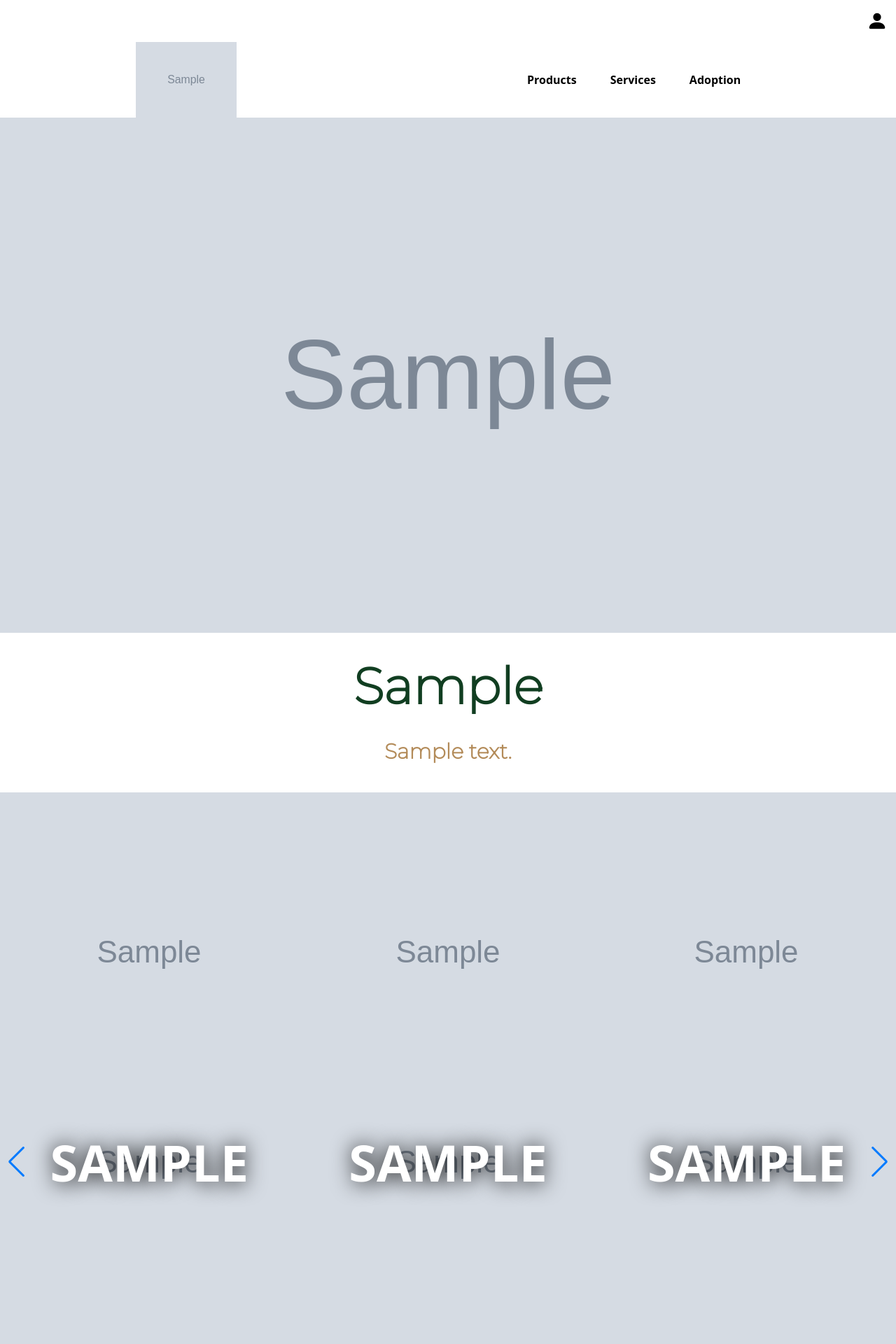
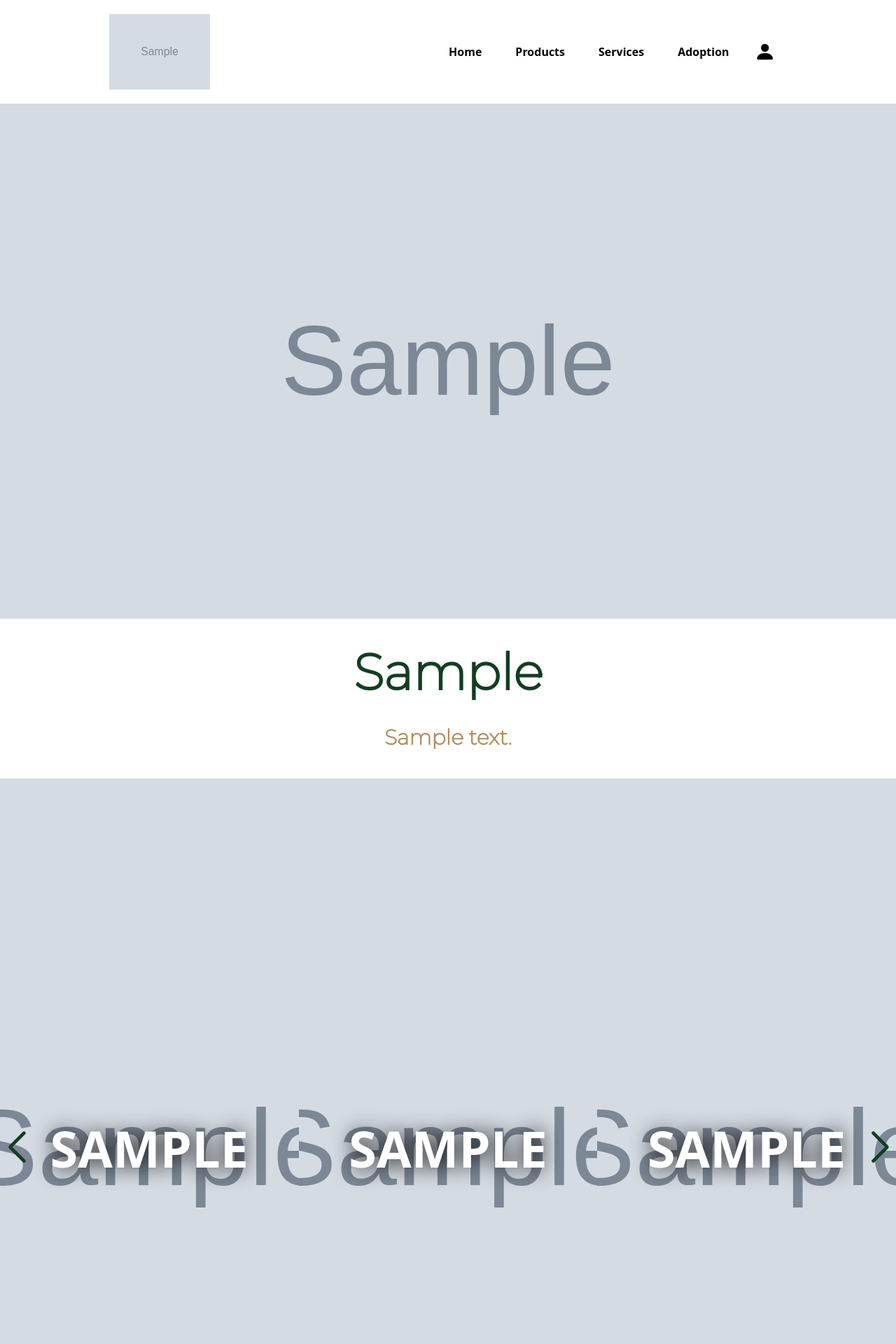
Before and after one commit to RayTesting/Django-Vet, a Django app: page / in a window 1280 px wide. Shown: the top 1920 px of the page at 70% size. Run offline with Django 3.2, Linux system fonts and the light colour scheme; tables that the repository leaves empty hold one stand-in row (values such as "Sample post"); grey boxes marked "Sample" are stand-in pictures; data that the repository does not hold is empty; parts of the project's set-up code (start-up, migrations or seed data) failed here and were passed over; some libraries are stand-ins or nearby versions.

Commit message:
landing page finished

```diff
--- a/apps/home/context_processors.py
+++ b/apps/home/context_processors.py
@@ -5,3 +5,10 @@ def get_logo(request):
     return {
         "logo":f'/{settings.logo}'
     }
+
+def get_urls(request):
+    settings = SiteSettings.objects.first()
+    return {
+        "facebook_url":settings.facebook_url,
+        "whatsapp_number": settings.whatsapp_number
+    }
--- a/apps/templates/home/index.html
+++ b/apps/templates/home/index.html
@@ -8,7 +8,7 @@
             <div class="swiper-wrapper">
                 {% for slide in settings.slides.all %}
                     <div class="swiper-slide">
-                        <img class="object-cover w-full h-[20rem] sm:h-[30rem] md:h-[46rem] " src="{{slide.image.url}}" alt="">
+                        <img class="object-contain lg:object-cover w-full h-[20rem] sm:h-[30rem] md:h-[46rem] " src="{{slide.image.url}}" alt="">
                     </div>
                 {% endfor %}
             </div>
@@ -26,29 +26,44 @@
                 <div class="swiper-wrapper">
                     {% for category in product_categories %}
                         <div class="swiper-slide">
-                            <div class="object-cover w-full h-[30rem] sm:h-[40rem] md:h-[66rem] bg-center flex justify-center items-center" style="background-image:url('{{category.image.url}}');">
+                            <div class="bg-cover bg-center w-full h-[30rem] sm:h-[40rem] md:h-[66rem] bg-center flex justify-center items-center bg-no-repeat" style="background-image:url('{{category.image.url}}');">
                                 <h2 class="text-5xl lg:text-7xl text-white font-bold" style="text-shadow: black 1px 1px 30px">{{category.category|upper}}</h2>
                             </div>
                         </div>
                     {% endfor %}
                 </div>
-                <div class="swiper-button-prev"></div>
-                <div class="swiper-button-next"></div>
+                <div class="swiper-button-prev text-[#113E21] font-bold"></div>
+                <div class="swiper-button-next text-[#113E21] font-bold"></div>
             </div>
         </div>
     </section>
 
+    <section class="w-full h-[60vh] md:h-screen flex items-center justify-center bg-fixed bg-center bg-no-repeat bg-cover bg-[url('https://arc-anglerfish-arc2-prod-infobae.s3.amazonaws.com/public/NVWQSYGX3RC7ZBEHLPLDVXA3PU.jpg')]">
+        <a href={% url 'adoption_index' %}>
+            <span data-aos="fade-up" class="p-3 py-5 md:p-10 bg-[#113E21] bg-opacity-90 rounded text-white font-bold text-center font-['Montserrat'] flex flex-col md:flex-row justify-center">
+                <span >Check out our adoption services</span>
+                <i class="bi bi-arrow-right-circle ml-3"></i>
+            </span>
+        </a>
+    </section>
+
     <section class="w-full h-fit mt-10">
-        <div class="grid w-full grid-cols-1 lg:grid-cols-3">
+        <div class="grid w-full grid-cols-1 sm:grid-cols-2 md:grid-cols-3">
+            <a href={% url 'store_index' %}>
                 <div class="card">
                     <img class="card-image" src="{{settings.products_image}}" alt="">
                 </div>
+            </a>
+            <a href={% url 'services_index' %}>
                 <div class="card">
                     <img class="card-image" src="{{settings.services_image}}" alt="">
                 </div>
+            </a>
+            <a class="sm:col-span-2 md:col-span-1" href={% url 'adoption_index' %}>
                 <div class="card">
                     <img class="card-image" src="{{settings.adoption_image}}" alt="">
                 </div>
+            </a>
 
         </div>
     </section>
@@ -64,9 +79,11 @@
         <h3 class="text-center text-2xl md:text-4xl lg:text-5xl mb-10 font-['Montserrat'] font-bold">We recommend</h3>
         <div class="flex justify-center flex-wrap items-center gap-8">
             {% for item in recomended  %}
-                <div class="flex flex-col items-center justify-center w-40 scale">
-                    <img class="object-cover w-32" src="{{item.images.all.0.image.url}}" alt="">
-                    <span class="font-['Montserrat'] text-center md:text-2xl font-medium">{{item.name}}</span>
+                <div data-aos="fade-up" class="flex flex-col items-center justify-center w-40 scale">
+                    <a href="#">
+                        <img class="object-cover w-32" src="{{item.images.all.0.image.url}}" alt="{{item.name}}">
+                    </a>
+                    <span class="font-['Montserrat'] text-center md:text-2xl font-medium hover:text-[#b38b59]"><a href="#">{{item.name}}</a></span>
                 </div>
             {% endfor %}
         </div>
--- a/apps/templates/includes/footer.html
+++ b/apps/templates/includes/footer.html
@@ -1,5 +1,45 @@
-<footer class="w-full bg-[#113E21] text-white">
-    <div class="mx-auto w-full max-w-[1920px]">
-        Footer
+<footer class="w-full h-fit p-5 bg-[#113E21] text-white">
+    <div class="mx-auto w-full max-w-[1920px] flex flex-col md:flex-row items-center justify-center md:justify-around gap-5">
+        <div class="text-center">
+            <span class="font-bold">Django-Vet</span>
+            <br>
+            <span class="text-[#b38b59]">Pet clinic</span>
+        </div>
+
+        <div class="w-full md:w-fit flex flex-wrap justify-around items-start gap-5">
+            <div>
+                <h4 class="text-xl font-bold">About</h4>
+                <ul class="font-['Montserrat']">
+                    <li>About us</li>
+                    <li>Contact</li>
+                </ul>
+            </div>
+
+            <div>
+                <h4 class="text-xl font-bold">Store</h4>
+                <ul class="font-['Montserrat']">
+                    <li>Toys</li>
+                    <li>Food</li>
+                    <li>Clothing</li>
+                </ul>
+            </div>
+
+            <div>
+                <h4 class="text-xl font-bold">Services</h4>
+                <ul class="font-['Montserrat']">
+                    <li>Clinic</li>
+                    <li>Health Care</li>
+                    <li>Care</li>
+                </ul>
+            </div>
+
+            <div>
+                <h4 class="text-xl font-bold">Adoption</h4>
+                <ul class="font-['Montserrat']">
+                    <li>Meet a friend</li>
+                    <li>Schedule</li>
+                </ul>
+            </div>
+        </div>
     </div>
 </footer>
--- a/apps/templates/includes/navbar.html
+++ b/apps/templates/includes/navbar.html
@@ -1,25 +1,5 @@
 <header class="">
-    <nav id="navbar" class="flex flex-wrap flex-col justify-center items-center mx-auto w-full max-w-[1920px] md:flex-row md:justify-around">
-
-        <div class="w-full text-right text-3xl p-3">
-            <button id="user_button">
-                <i class="bi bi-person-fill hover:text-[#b38b59]"></i>
-            </button>
-        </div>
-
-        <div id="user_links" class="hidden absolute top-12 rounded bg-[#f0f0f0] w-1/2 right-0 md:w-fit py-5 ">
-            <ul class="flex justify-center items-center flex-col font-bold p-1 md:flex-row">
-                {% if request.user.is_authenticated %}
-                    <li class="w-full text-center py-3 px-6 "><a class="hover:text-[#b38b59]" href="{% url 'home_index' %}">{{request.user}}</a></li>
-                    <li class="w-full text-center py-3 px-6"><a class="hover:text-[#b38b59]" href="{% url 'auth_logout' %}">Logout</a></li>
-                        {% else %}
-                    <li class="w-full text-center py-3 px-6"><a class="hover:text-[#b38b59]" href="{% url 'auth_login' %}">Login</a></li>
-                    <li class="w-full text-center py-3 px-6"><a class="hover:text-[#b38b59]" href="{% url 'auth_login' %}">Sign Up</a></li>
-                {% endif %}
-            </ul>
-        </div>
-
-
+    <nav id="navbar" class="py-5 flex flex-wrap flex-col justify-center items-center mx-auto w-full max-w-[1920px] md:flex-row md:justify-around">
 
         <div class="flex justify-around w-full md:w-fit">
             <a href="{% url 'home_index' %}">
@@ -29,12 +9,32 @@
         </div>
 
 
-        <div id="nav_links" class="hidden w-full md:w-fit py-5 ">
+        <div id="nav_links" class="hidden w-full flex flex-col items-center md:items-end md:w-fit py-5 ">
             <ul class="flex justify-center items-center flex-col font-bold p-1 md:flex-row">
+                <li class="w-full text-center py-3 px-6 rounded-lg hover:bg-[#113E21] hover:text-white"><a href="{% url 'home_index' %}">Home</a></li>
                 <li class="w-full text-center py-3 px-6 rounded-lg hover:bg-[#113E21] hover:text-white"><a href="{% url 'store_index' %}">Products</a></li>
                 <li class="w-full text-center py-3 px-6 rounded-lg hover:bg-[#113E21] hover:text-white"><a href="{% url 'services_index' %}">Services</a></li>
                 <li class="w-full text-center py-3 px-6 rounded-lg hover:bg-[#113E21] hover:text-white"><a href="{% url 'adoption_index' %}">Adoption</a></li>
+                <li>
+                    <div class="w-full text-right text-3xl p-3">
+                        <button id="user_button">
+                            <i class="bi bi-person-fill hover:text-[#b38b59]"></i>
+                        </button>
+                    </div>
+                </li>
             </ul>
+
+            <div id="user_links" class="hidden rounded bg-[#f0f0f0] w-1/2  md:w-fit py-5 ">
+                <ul class="flex justify-center items-center flex-col font-bold p-1 md:flex-row">
+                    {% if request.user.is_authenticated %}
+                        <li class="w-full text-center py-3 px-6 "><a class="hover:text-[#b38b59]" href="{% url 'home_index' %}">{{request.user}}</a></li>
+                        <li class="w-full text-center py-3 px-6"><a class="hover:text-[#b38b59]" href="{% url 'auth_logout' %}">Logout</a></li>
+                            {% else %}
+                        <li class="w-full text-center py-3 px-6"><a class="hover:text-[#b38b59]" href="{% url 'auth_login' %}">Login</a></li>
+                        <li class="w-full text-center py-3 px-6"><a class="hover:text-[#b38b59]" href="{% url 'auth_login' %}">Sign Up</a></li>
+                    {% endif %}
+                </ul>
+            </div>
         </div>
     </nav>
 </header>
--- a/apps/templates/layouts/base.html
+++ b/apps/templates/layouts/base.html
@@ -30,6 +30,10 @@
         <link href="https://fonts.googleapis.com/css2?family=Montserrat:wght@200&display=swap" rel="stylesheet">
         {% comment %} Google Fonts {% endcomment %}
 
+        {% comment %} Animation {% endcomment %}
+        <link rel="stylesheet" href="https://unpkg.com/aos@next/dist/aos.css" />
+        {% comment %} Animation {% endcomment %}
+
 
     {% endblock cdn %}
 
@@ -39,7 +43,7 @@
 
     {% include 'includes/navbar.html' %}
 
-    <main class="mx-auto w-full max-w-[1920px] ">
+    <main>
         {% block content %}{% endblock content %}
     </main>
 
@@ -47,6 +51,11 @@
 
     {% block scripts %}
         <script src={% static 'js/scripts.js' %}></script>
+
+        <script src="https://unpkg.com/aos@next/dist/aos.js"></script>
+        <script>
+          AOS.init();
+        </script>
     {% endblock scripts %}
 </body>
 </html>
--- a/core/settings.py
+++ b/core/settings.py
@@ -227,6 +227,7 @@ TEMPLATES = [
                 'django.contrib.auth.context_processors.auth',
                 'django.contrib.messages.context_processors.messages',
                 'apps.home.context_processors.get_logo',
+                'apps.home.context_processors.get_urls',
             ],
         },
     },
--- a/static/css/styles.css
+++ b/static/css/styles.css
@@ -1,3 +1,15 @@
+section{
+    margin: 0 auto 0 auto;
+    width: 100%;
+    max-width: 1920px;
+}
+
+.no-wrapper{
+    margin: 0;
+    width: 100%;
+    max-width: none;
+}
+
 .card{
     width: 100%;
     height: 100%;
@@ -13,13 +25,13 @@
 }
 
 .card:hover .card-image{
-    transform: scale(1.15);
+    transform: scale(1.05);
 }
 
 .scale{
     transition: transform .75s;
-  }
+}
 
-  .scale:hover{
+.scale:hover{
     transform: scale(1.15);
-  }
+}
```
Lines whose indentation alone changed are shown as unchanged.
